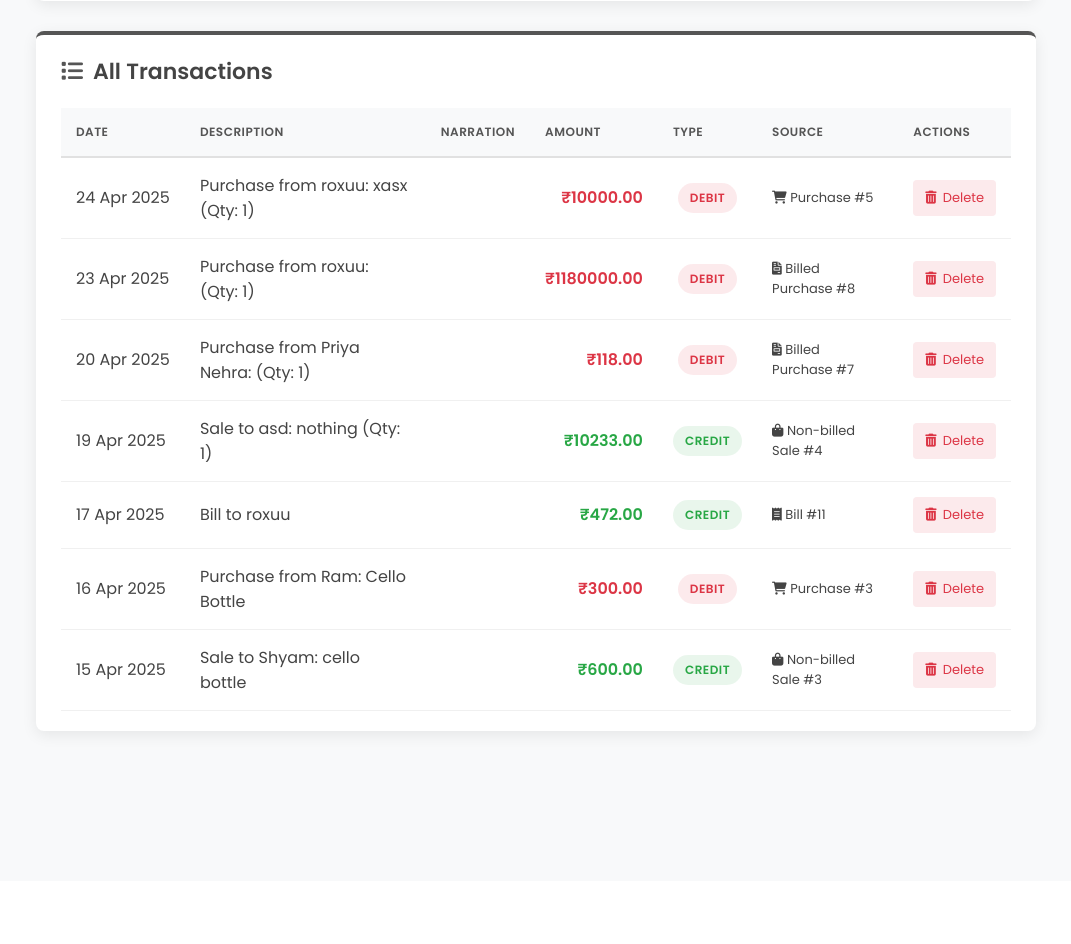
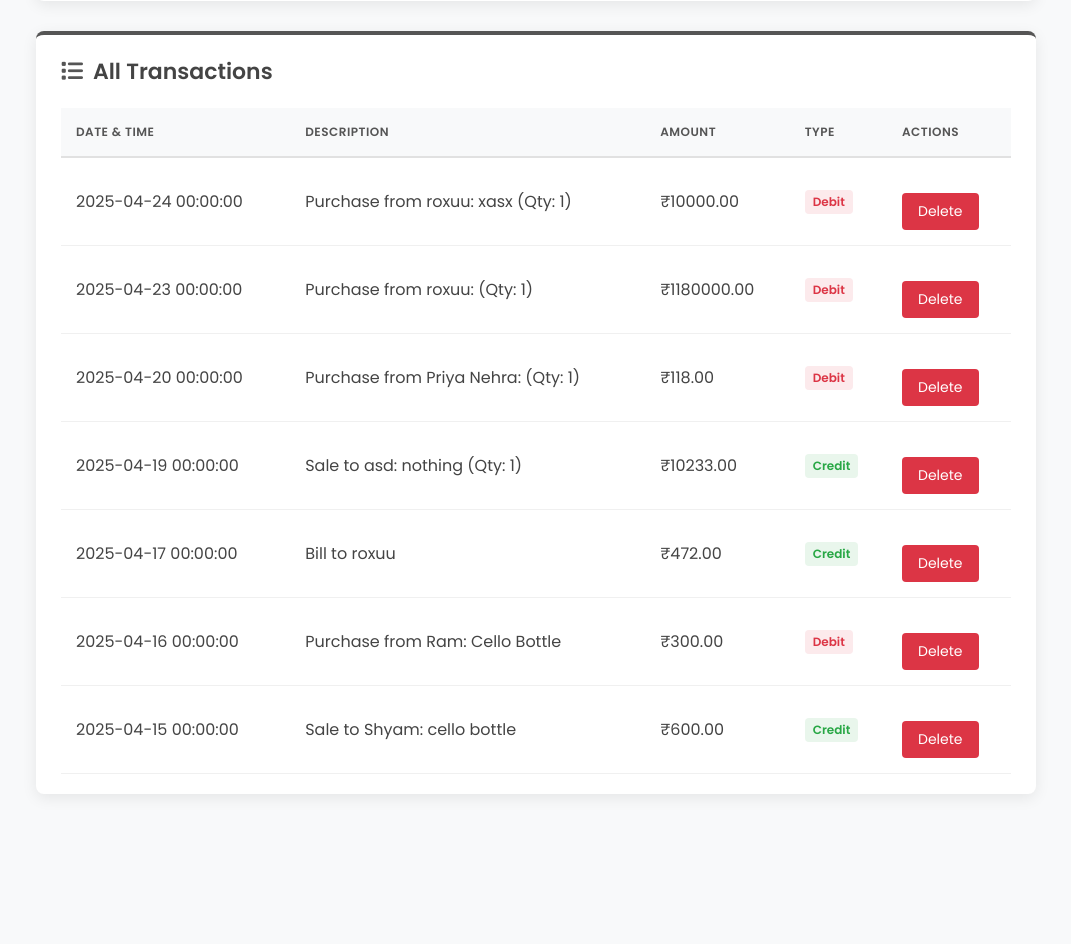
Before and after one commit to oiiiMansi/AccountingSoftware, a Flask app: page /transactions in a window 1280 px wide. Shown: the part 1109-2053 px from the top of the page, without its empty margins (104-1175 px from the left). Before the commit the page ends 1848 px from the top, so only its background shows below. Run offline with Flask 3, Linux system fonts and the light colour scheme; a user stored in the database is signed in; data comes from the database, SQL or seed files in the repository.

Commit message:
timestamp added

```diff
--- a/routes/transactions.py
+++ b/routes/transactions.py
@@ -22,7 +22,7 @@ def create_transactions_table():
         cursor.execute("""
         CREATE TABLE IF NOT EXISTS transactions (
             id INT AUTO_INCREMENT PRIMARY KEY,
-            date DATE NOT NULL,
+            date DATETIME NOT NULL,
             amount DECIMAL(10,2) NOT NULL,
             description VARCHAR(255) NOT NULL,
             narration TEXT,
@@ -42,6 +42,19 @@ def update_transactions_table():
     try:
         db = get_db_connection()
         cursor = db.cursor()
+
+        # Check if date column is DATETIME or DATE
+        cursor.execute("""
+            SELECT COLUMN_TYPE
+            FROM INFORMATION_SCHEMA.COLUMNS
+            WHERE TABLE_NAME = 'transactions'
+            AND COLUMN_NAME = 'date'
+        """)
+        date_type = cursor.fetchone()
+        if date_type and date_type[0] == "date":
+            # Convert DATE to DATETIME
+            cursor.execute("ALTER TABLE transactions MODIFY COLUMN date DATETIME NOT NULL")
+            print("Updated date column to DATETIME")
 
         # Check if transaction_type column exists
         cursor.execute("""
@@ -132,19 +145,31 @@ def add_transaction():
     if request.method == 'POST':
         description = request.form['description']
         amount = request.form['amount']
-        date = request.form['date']
+        date_str = request.form['date']
+        time_str = request.form.get('time', '00:00')
         transaction_type = request.form.get('transaction_type', 'credit')
         narration = request.form.get('narration', '')
+
+        # Combine date and time into a datetime object
+        try:
+            date_time_str = f"{date_str} {time_str}"
+            date_time = datetime.strptime(date_time_str, '%Y-%m-%d %H:%M')
+        except ValueError:
+            # If time format is invalid, default to midnight
+            date_time = datetime.strptime(date_str, '%Y-%m-%d')
 
         db = get_db_connection()
         cursor = db.cursor()
         cursor.execute("INSERT INTO transactions (description, amount, date, transaction_type, narration) VALUES (%s, %s, %s, %s, %s)",
-                      (description, amount, date, transaction_type, narration))
+                      (description, amount, date_time, transaction_type, narration))
         db.commit()
         db.close()
         flash("Transaction added successfully!", "success")
         return redirect(url_for('transactions.show_transactions'))
-    return render_template('add_transaction.html')
+
+    # Pass current datetime to template
+    now = datetime.now()
+    return render_template('add_transaction.html', now=now)
 
 @transactions.route('/transactions/delete/<int:id>', methods=['POST', 'GET'])
 @login_required
@@ -195,7 +220,7 @@ def download_transactions():
 
         # Format dates nicely
         if 'date' in df.columns:
-            df['date'] = pd.to_datetime(df['date']).dt.strftime('%Y-%m-%d')
+            df['date'] = pd.to_datetime(df['date']).dt.strftime('%Y-%m-%d %H:%M:%S')
         if 'created_at' in df.columns:
             df['created_at'] = pd.to_datetime(df['created_at']).dt.strftime('%Y-%m-%d %H:%M:%S')
 
@@ -211,6 +236,14 @@ def download_transactions():
                 return f"Non-billed Sale #{int(row['reference_id'])}"
             elif row['reference_type'] == 'bill':
                 return f"Bill #{int(row['reference_id'])}"
+            elif row['reference_type'] == 'bill_payment':
+                return f"Bill Payment #{int(row['reference_id'])}"
+            elif row['reference_type'] == 'non_billed_payment':
+                return f"Non-billed Sale Payment #{int(row['reference_id'])}"
+            elif row['reference_type'] == 'billed_purchase_payment':
+                return f"Billed Purchase Payment #{int(row['reference_id'])}"
+            elif row['reference_type'] == 'purchase_payment':
+                return f"Purchase Payment #{int(row['reference_id'])}"
             else:
                 return f"{row['reference_type']} #{int(row['reference_id'])}"
 
@@ -218,7 +251,7 @@ def download_transactions():
 
         # Rename columns for better readability
         columns_to_display = {
-            'date': 'Date',
+            'date': 'Date & Time',
             'description': 'Description',
             'narration': 'Narration',
             'amount': 'Amount',
--- a/templates/billed_purchase.html
+++ b/templates/billed_purchase.html
@@ -337,7 +337,7 @@
                             <td>{{ "%.2f"|format(purchase.gst_percentage|float) }}%</td>
                             <td>₹{{ "%.2f"|format(purchase.amount|float * (1 + purchase.gst_percentage|float/100)) }}</td>
                             <td>{{ purchase.payment_type }}</td>
-                            <td>{{ purchase.date.strftime('%Y-%m-%d') }}</td>
+                            <td>{{ purchase.date.strftime('%Y-%m-%d %H:%M:%S') }}</td>
                             <td>{{ purchase.description }}</td>
                             <td class="actions">
                                 <a href="{{ url_for('sales.edit_billed_purchase', purchase_id=purchase.id) }}" class="btn-edit">Edit</a>
--- a/templates/billing.html
+++ b/templates/billing.html
@@ -337,7 +337,7 @@
                         <td>{{ "%.2f"|format(bill.gst_percentage|float if bill.gst_percentage is not none else 0) }}%</td>
                         <td>₹{{ "%.2f"|format(bill.gst_amount|float if bill.gst_amount is not none else 0) }}</td>
                         <td>₹{{ "%.2f"|format(bill.total_amount|float if bill.total_amount is not none else 0) }}</td>
-                        <td>{{ bill.date.strftime('%Y-%m-%d') if bill.date is not none else 'N/A' }}</td>
+                        <td>{{ bill.date.strftime('%Y-%m-%d %H:%M:%S') if bill.date is not none else 'N/A' }}</td>
                         <td class="actions">
                             <a href="{{ url_for('billing.edit_bill', bill_id=bill.id) }}" class="btn-edit">Edit</a>
                             <a href="{{ url_for('billing.delete_bill', bill_id=bill.id) }}" class="btn-delete"
--- a/templates/non_billed_purchase.html
+++ b/templates/non_billed_purchase.html
@@ -273,7 +273,7 @@
                         <td>{{ purchase.quantity or 1 }}</td>
                         <td>₹{{ purchase.amount }}</td>
                         <td>{{ purchase.payment_type }}</td>
-                        <td>{{ purchase.date }}</td>
+                        <td>{{ purchase.date.strftime('%Y-%m-%d %H:%M:%S') if purchase.date is not none else purchase.date }}</td>
                         <td>{{ purchase.item_details }}</td>
                         <td class="actions">
                             <a href="{{ url_for('sales.edit_non_billed_purchase', purchase_id=purchase.id) }}" class="btn-edit">Edit</a>
--- a/templates/transactions.html
+++ b/templates/transactions.html
@@ -819,48 +819,24 @@
                 <table class="transactions-table">
                     <thead>
                         <tr>
-                            <th>Date</th>
+                            <th>Date & Time</th>
                             <th>Description</th>
-                            <th>Narration</th>
                             <th>Amount</th>
                             <th>Type</th>
-                            <th>Source</th>
                             <th>Actions</th>
                         </tr>
                     </thead>
                     <tbody>
-                        {% for txn in transactions %}
-                        <tr class="{{ txn.transaction_type if txn.transaction_type else 'credit' }}">
-                            <td class="transaction-date">{{ txn.date.strftime('%d %b %Y') if txn.date.strftime else txn.date }}</td>
-                            <td class="transaction-description">{{ txn.description }}</td>
-                            <td class="transaction-narration">{{ txn.narration if txn.narration else "" }}</td>
-                            <td class="transaction-amount {{ txn.transaction_type if txn.transaction_type else 'credit' }}">
-                                ₹{{ "%.2f"|format(txn.amount|float) }}
-                            </td>
-                            <td class="transaction-type">
-                                <span class="transaction-tag {{ txn.transaction_type if txn.transaction_type else 'credit' }}">
-                                    {{ txn.transaction_type|capitalize if txn.transaction_type else 'Credit' }}
-                                </span>
-                            </td>
-                            <td class="transaction-source">
-                                {% if txn.reference_type == 'purchase' %}
-                                    <i class="fas fa-shopping-cart"></i> Purchase #{{ txn.reference_id }}
-                                {% elif txn.reference_type == 'billed_purchase' %}
-                                    <i class="fas fa-file-invoice"></i> Billed Purchase #{{ txn.reference_id }}
-                                {% elif txn.reference_type == 'non_billed_sale' %}
-                                    <i class="fas fa-shopping-bag"></i> Non-billed Sale #{{ txn.reference_id }}
-                                {% elif txn.reference_type == 'bill' %}
-                                    <i class="fas fa-receipt"></i> Bill #{{ txn.reference_id }}
-                                {% else %}
-                                    <i class="fas fa-keyboard"></i> Manual Entry
-                                {% endif %}
-                            </td>
-                            <td class="transaction-actions">
-                                <a href="{{ url_for('transactions.delete_transaction', id=txn.id) }}"
-                                   class="action-btn delete"
-                                   onclick="return confirm('Are you sure you want to delete this transaction?')">
-                                   <i class="fas fa-trash-alt"></i> Delete
-                                </a>
+                        {% for transaction in transactions %}
+                        <tr class="{{ transaction.transaction_type }}">
+                            <td>{{ transaction.date.strftime('%Y-%m-%d %H:%M:%S') if transaction.date is defined and transaction.date is not string else transaction.date }}</td>
+                            <td>{{ transaction.description }}</td>
+                            <td>₹{{ transaction.amount }}</td>
+                            <td><span class="tag {{ transaction.transaction_type }}">{{ transaction.transaction_type|title }}</span></td>
+                            <td class="actions">
+                                <form action="{{ url_for('transactions.delete_transaction', id=transaction.id) }}" method="post" onsubmit="return confirm('Are you sure you want to delete this transaction?');">
+                                    <button type="submit" class="btn btn-sm btn-danger">Delete</button>
+                                </form>
                             </td>
                         </tr>
                         {% endfor %}
--- a/templates/without_billing.html
+++ b/templates/without_billing.html
@@ -380,7 +380,7 @@
                         </div>
                         <div>
                             <div class="label">Date</div>
-                            <div>{{ sale.date.strftime('%Y-%m-%d') if sale.date is not none else 'N/A' }}</div>
+                            <div>{{ sale.date.strftime('%Y-%m-%d %H:%M:%S') if sale.date is not none else 'N/A' }}</div>
                         </div>
                     </div>
                     <div class="description">
```
Also changed, not shown: routes/sales.py (+72 -19 lines).
